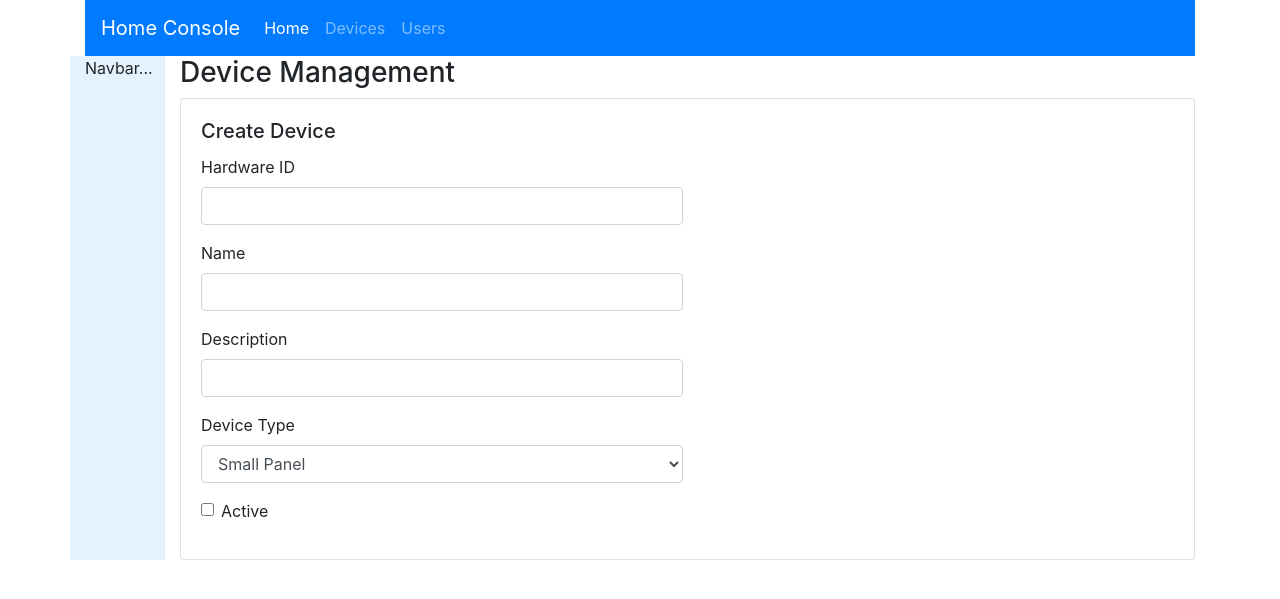
After one commit to archnemesis/homeserver, a Flask app: template homeconsole/templates/device_create.html in a window 1280 px wide. The commit adds this page. Shown: the top 599 px of the page. Run offline with Flask 2, Linux system fonts and the light colour scheme; the template is opened without the code that fills it: values that come from a table or form of the project are taken from there, others are empty; some libraries are stand-ins or nearby versions.

Commit message:
Latest changes, web interface tweaks

```diff
--- a/homeconsole/__init__.py
+++ b/homeconsole/__init__.py
@@ -5,6 +5,7 @@ from flask import render_template, request, flash, redirect
 from flask_pymongo import PyMongo
 
 from .forms import UserCreateForm
+from .forms import DeviceCreateForm
 
 app = Flask(__name__)
 app.config.from_envvar("HOMECONSOLE_SETTINGS")
@@ -27,10 +28,15 @@ def device_create():
             "name": request.form['name'],
             "description": request.form['description'],
             "device_type": request.form['device_type'],
-            "registered": True,
+            "active": request.form['active'],
             "created": datetime.datetime.utcnow(),
             "updated": None
         })
+        flash("Device {} was created successfully.".format(request.form['name']))
+        return redirect(url_for('device_list'))
+    else:
+        form = DeviceCreateForm()
+        return render_template("device_create.html", form=form)
 
 @app.route('/users')
 def user_list():
--- a/homeconsole/forms.py
+++ b/homeconsole/forms.py
@@ -27,3 +27,4 @@ class DeviceCreateForm(FlaskForm):
     description = fields.StringField("Description")
     hwid = fields.StringField("Hardware ID")
     device_type = fields.SelectField("Device Type", choices=DEVICE_TYPE_CHOICES)
+    active = fields.BooleanField("Active")
--- /dev/null
+++ b/homeconsole/templates/device_create.html
@@ -0,0 +1,45 @@
+{% extends "layout.html" %}
+{% block body %}
+
+<h3>Device Management</h3>
+
+<div class="card">
+  <div class="card-body">
+    <h5 class="card-title">Create Device</h5>
+
+    <form>
+      <div class="form-row">
+        <div class="form-group col-md-6">
+          {{ form.hwid.label }}
+          {{ form.hwid(size="10", class="form-control") }}
+        </div>
+      </div>
+      <div class="form-row">
+        <div class="form-group col-md-6">
+          {{ form.name.label }}
+          {{ form.name(class="form-control") }}
+        </div>
+      </div>
+      <div class="form-row">
+        <div class="form-group col-md-6">
+          {{ form.description.label }}
+          {{ form.description(class="form-control") }}
+        </div>
+      </div>
+      <div class="form-row">
+        <div class="form-group col-md-6">
+          {{ form.device_type.label }}
+          {{ form.device_type(class="form-control") }}
+        </div>
+      </div>
+      <div class="form-group">
+        <div class="form-check">
+          {{ form.active(class="form-check-input") }}
+          {{ form.active.label(class="form-check-label") }}
+        </div>
+      </div>
+    </form>
+  </div>
+</div>
+
+{% endblock %}
--- a/homeconsole/templates/device_list.html
+++ b/homeconsole/templates/device_list.html
@@ -7,7 +7,7 @@
 
       <h2 class="display-4">Device Management</h2>
 
-      <a href="{{ url_for('user_create') }}">New User</a>
+      <a href="{{ url_for('device_create') }}">New Device</a>
 
       <table class="table">
         <thead>
--- a/homeconsole/templates/layout.html
+++ b/homeconsole/templates/layout.html
@@ -6,7 +6,9 @@
     <link rel="stylesheet" type="text/css" href="{{ url_for('static', filename='css/bootstrap.css') }}" />
   </head>
   <body>
-    <nav class="navbar navbar-expand-lg navbar-light bg-light">
+
+    <div class="container">
+      <nav class="navbar navbar-expand-lg navbar-dark bg-primary">
         <a class="navbar-brand" href="#">Home Console</a>
         <button class="navbar-toggler" type="button" data-toggle="collapse" data-target="#navbarSupportedContent" aria-controls="navbarSupportedContent" aria-expanded="false" aria-label="Toggle navigation">
           <span class="navbar-toggler-icon"></span>
@@ -24,13 +26,20 @@
               <a class="nav-link" href="{{ url_for('user_list') }}">Users</a>
             </li>
           </ul>
-        <form class="form-inline my-2 my-lg-0">
-          <input class="form-control mr-sm-2" type="search" placeholder="Search" aria-label="Search">
-          <button class="btn btn-outline-success my-2 my-sm-0" type="submit">Search</button>
-        </form>
         </div>
       </nav>
+    </div>
 
+    <div class="container">
+      <div class="row">
+        <div class="col-1" style="background-color: #e3f2fd;">
+          Navbar...
+        </div>
+        <div class="col">
           {% block body %}{% endblock %}
+        </div>
+      </div>
+    </div>
+
   </body>
 </html>
--- a/main.py
+++ b/main.py
@@ -103,7 +103,7 @@ class HomeServerTCPHandler(threading.Thread, socketserver.BaseRequestHandler):
                                 "name": "Unregistered Device %s" % message.hwid.decide("ascii"),
                                 "description": "Unregistered device detected",
                                 "device_type": 0,
-                                "registered": False,
+                                "active": False,
                                 "created": datetime.datetime.utcnow(),
                                 "updated": None
                             })
@@ -113,7 +113,7 @@ class HomeServerTCPHandler(threading.Thread, socketserver.BaseRequestHandler):
                             response.code = messages.ErrorCode.RequestDeniedUnRegistered
                             response.message = b'unregistered'
                             self.request.sendall(messages.pack_message(response))
-                        elif device['registered'] == False:
+                        elif device['active'] == False:
                             logger.info("Sending RequestDeniedUnRegistered to device")
                             response = messages.RequestErrorMessage()
                             response.code = messages.ErrorCode.RequestDeniedUnRegistered
```
Also changed, not shown: homeconsole/templates/dashboard.html (+1 -7 lines). Lines whose indentation alone changed are shown as unchanged.
